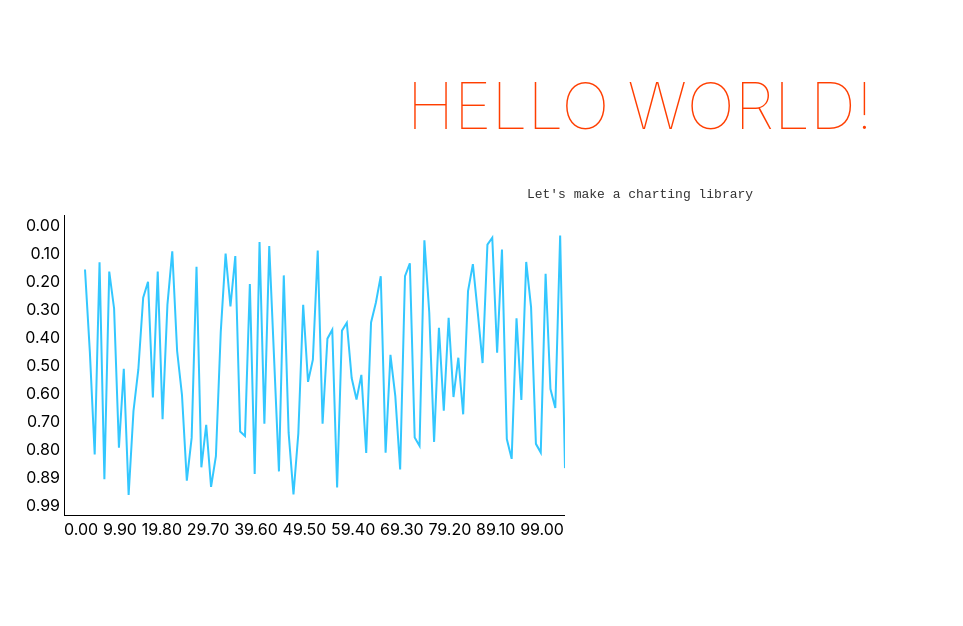
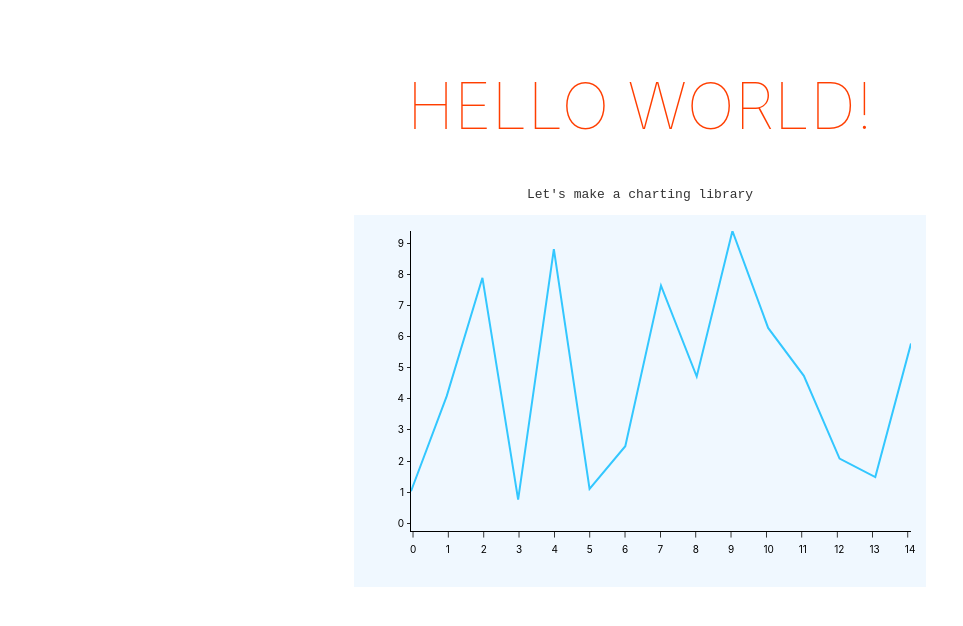
Before and after one commit to wrgoldstein/svelte-charts, a Svelte app: page / in a window 1280 px wide. Shown: the top 626 px of the page, without its empty margins (0-963 px from the left). Built offline with nearby package versions, Linux system fonts and the light colour scheme.

Commit message:
Reasonable looking line chart in svg

```diff
--- a/package.json
+++ b/package.json
@@ -16,6 +16,7 @@
     "svelte": "^3.0.0"
   },
   "dependencies": {
+    "d3": "^5.15.0",
     "d3-color": "^1.4.0",
     "lodash": "^4.17.15",
     "sirv-cli": "^0.4.4"
--- a/src/App.svelte
+++ b/src/App.svelte
@@ -25,7 +25,7 @@
 		number_columns: ['a', 'b'],
 		non_number_columns: [],
 		data_types: ['number', 'number'],
-		rows: _.range(100).map(v => [v, Math.random()])
+		rows: _.range(15).map(v => [v, 10*Math.random()])
 	}
 
 	import LineChart from "./LineChart.svelte"
--- a/src/LineChart.svelte
+++ b/src/LineChart.svelte
@@ -1,5 +1,6 @@
 <script>
 	import _ from "lodash"
+	import * as d3 from "d3"
 	export let data
 
 	function getTicks (count, max) {
@@ -14,28 +15,25 @@
 	let margin = 20
 
 	window._ = _
-	console.log(data.rows)
+	window.d3 = d3
+
 	// calc x axis
-	let max_x = _.max(data.rows.map(r => r[0]))
-	let x = val => margin + val/max_x * (width-margin)
-	let x_ticks = getTicks(11, max_x)
+	let x = d3.scaleLinear().domain(d3.extent(data.rows, r => r[0])).range([0, width])
+	let x_ticks = x.ticks()
 
 	// calc y axis
-	let max_y = _.max(data.rows.map(r => r[1]))
-	let y = val => margin + val/max_y * (height-2*margin)
-	let y_ticks = getTicks(11, max_y)
+	let y = d3.scaleLinear().domain([d3.max(data.rows, r => r[1]), 0]).range([0, height])
+	let y_ticks = y.ticks()
 
 	// calc chart line(s)
-	let [start, ...rest] = data.rows
-	let d = `
-          M${x(start[0])} ${y(start[1])}
-          ${data.rows.map(d => {
-              return `L${x(d[0])} ${y(d[1])}`;
-          }).join(' ')}
-		`;
+	let line = d3.line()
+		.x(function(d) { return x(d[0]); })
+		.y(function(d) { return y(d[1]); });
 
+	let d = line(data.rows)
 </script>
 
+<div class="container">
 	<div
 		class="LineChart"
 		style="
@@ -56,9 +54,14 @@
 			{/each}
 		</div>
 	</div>
-
+</div>
 
 <style>
+	.container {
+		padding: 1em;
+		display: inline-block;
+		background-color: aliceblue;
+	}
 	.LineChart {
 		position: relative;
 		padding-left: 40px;
@@ -96,15 +99,16 @@
 		align-items: flex-end;
 	}
 	.y-axis > div::after {
-		margin-right: 4px;
-		content: attr(data-value);
+		font-size: 10px;
+		content: attr(data-value)"╶";
 		color: black;
 		display: inline-block;
 	}
 	.x-axis > div::after {
-		margin-top: 4px;
+		font-size: 10px;
+		width: 5px;
 		display: inline-block;
-		content: attr(data-value);
+		content: "╵ "attr(data-value);
 		color: black;
 	}
 </style>
```
Also changed, not shown: 1 other file (tests, documents, lock files or other folders). Lines whose indentation alone changed are shown as unchanged.
